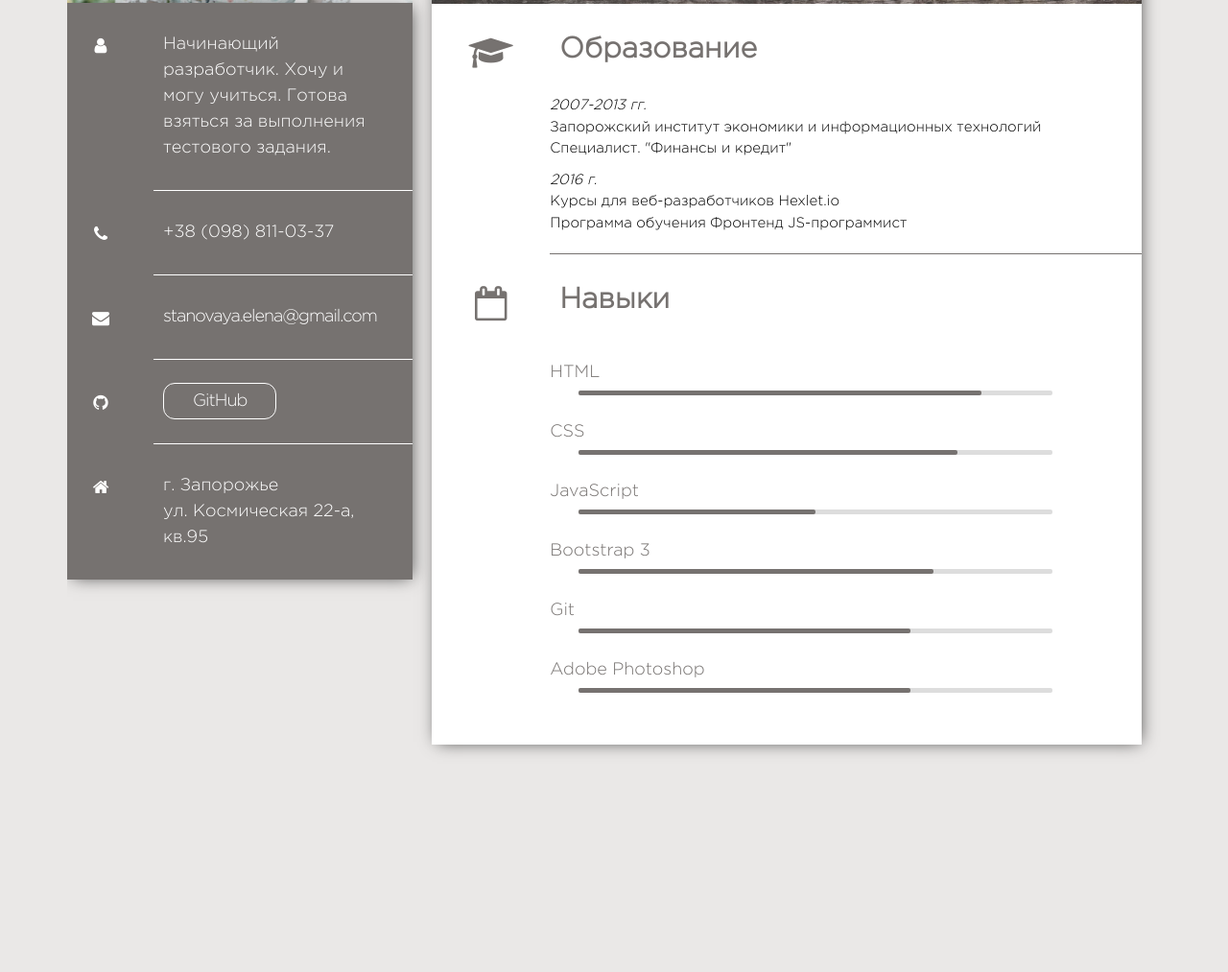
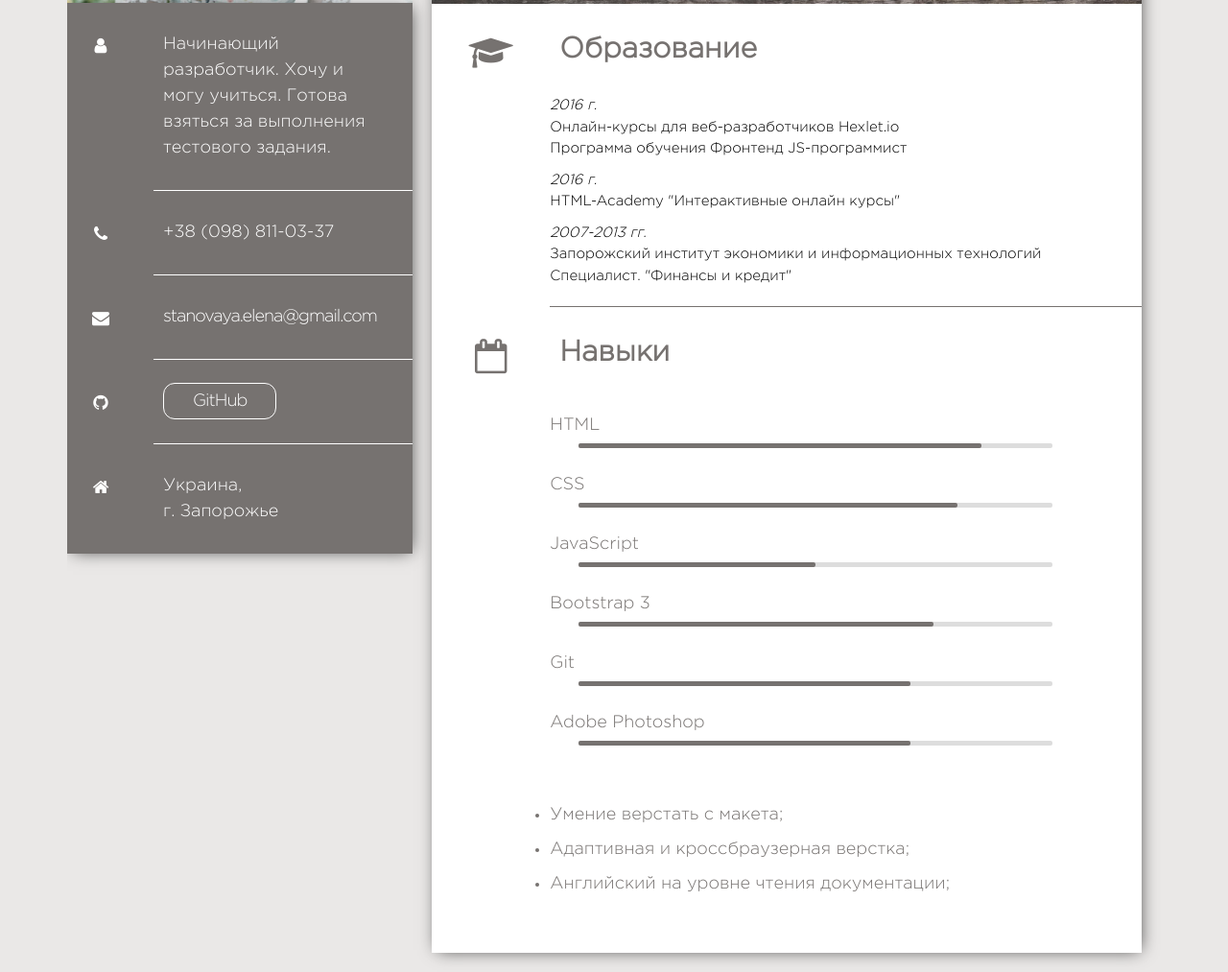
Before and after one commit to ElenaSemina/ElenaSemina.github.io, a plain HTML site: page index.html in a window 1280 px wide. Shown: the part 416-1429 px from the top of the page at 96% size. Before the commit the page ends 1212 px from the top, so only its background shows below. Drawn offline with nearby package versions, Linux system fonts and the light colour scheme; files whose address does not match are found by name.

Commit message:
edit css html

```diff
--- a/css/style.css
+++ b/css/style.css
@@ -82,7 +82,7 @@ h1{
    word-break: break-all;
   letter-spacing: -1px;
 }
-.about p, .phone p,.email p,.adress p{
+.about p, .phone p,.email p,.address p{
   padding: 30px 30px 30px 10px;
 }
 .git{
@@ -126,6 +126,9 @@ h3{
 }
 .prof_skills{
   color: #767270;
+}
+.prof_skills li{
+  line-height: 2;
 }
 .prof_skills p{
   margin:25px 10px 5px 0;
--- a/index.html
+++ b/index.html
@@ -24,7 +24,9 @@
                 <div>
                     <div class="fa col-3-12"><i class="fa fa-user" aria-hidden="true"></i></div>
                     <div class="about col-9-12">
-                        <p>Начинающий разработчик. Хочу и могу учиться. Готова взяться за выполнения тестового задания. </p>
+                        <p>Начинающий разработчик. Хочу и могу учиться. Готова взяться за выполнения тестового задания.
+
+                        </p>
                     </div>
                 </div>
 
@@ -51,8 +53,8 @@
 
                 <div>
                     <div class="fa col-3-12"><i class="fa fa-home" aria-hidden="true"></i></div>
-                    <div class="adress col-9-12">
-                        <p>г. Запорожье<br>ул. Космическая 22-а, кв.95</p>
+                    <div class="address col-9-12">
+                        <p>Украина,<br/> г. Запорожье</p>
                     </div>
                 </div>
             </div>
@@ -69,14 +71,18 @@
                     <div class="fa_2x col-2-12"><i class="fa fa-graduation-cap fa-2x" aria-hidden="true"></i></div>
                     <div class="education col-10-12">
                         <h3>Образование</h3>
+
+                        <p class="date">2016 г.</p>
+                        <p>Онлайн-курсы для веб-разработчиков Hexlet.io</p>
+                        <p>Программа обучения Фронтенд JS-программист</p>
+
+                        <p class="date">2016 г.</p>
+                        <p>HTML-Academy "Интерактивные онлайн курсы"</p>
+
+
                         <p class="date">2007-2013 гг.</p>
                         <p>Запорожский институт экономики и информационных технологий</p>
                         <p>Специалист. "Финансы и кредит"</p>
-
-
-                        <p class="date">2016 г.</p>
-                        <p>Курсы для веб-разработчиков Hexlet.io</p>
-                        <p>Программа обучения Фронтенд JS-программист</p>
 
                     </div>
                 </div>
@@ -87,32 +93,44 @@
                         <h3>Навыки</h3>
                         <p>HTML</p>
                         <div class="progressbar">
-                            <div class="html_bar "></div>
+                            <div class="html_bar"></div>
                         </div>
                         <p>CSS</p>
                         <div class="progressbar">
-                            <div class="css_bar "></div>
+                            <div class="css_bar"></div>
                         </div>
                         <p>JavaScript</p>
                         <div class="progressbar">
-                            <div class="java_script_bar "></div>
+                            <div class="java_script_bar"></div>
                         </div>
                         <p>Bootstrap 3</p>
                         <div class="progressbar">
-                            <div class="bootstrap_bar "></div>
+                            <div class="bootstrap_bar"></div>
                         </div>
                         <p>Git</p>
                         <div class="progressbar">
-                            <div class="git_bar "></div>
+                            <div class="git_bar"></div>
                         </div>
                         <p>Adobe Photoshop</p>
                         <div class="progressbar">
-                            <div class="photoshop_bar "></div>
+                            <div class="photoshop_bar"></div>
                         </div>
                         <br>
                         <br>
+
+                      <ul>
+                        <li>Умение верстать с макета;</li>
+                        <li>Адаптивная и кроссбраузерная верстка;</li>
+                        <li>Английский на уровне чтения документации;</li>
+                      </ul>
+                      <br>
+                      <br>
+
                     </div>
                 </div>
+
+
+
             </div>
         </div>
     </div>
```
